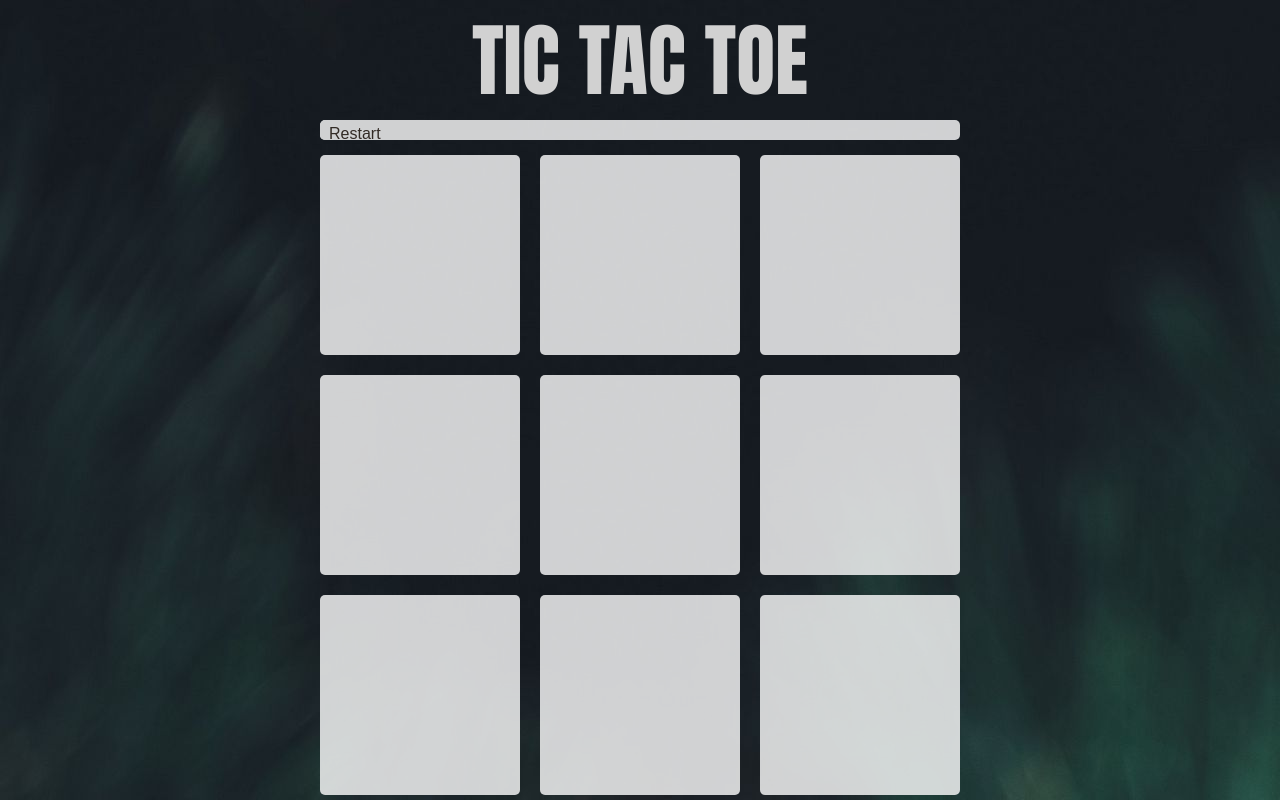
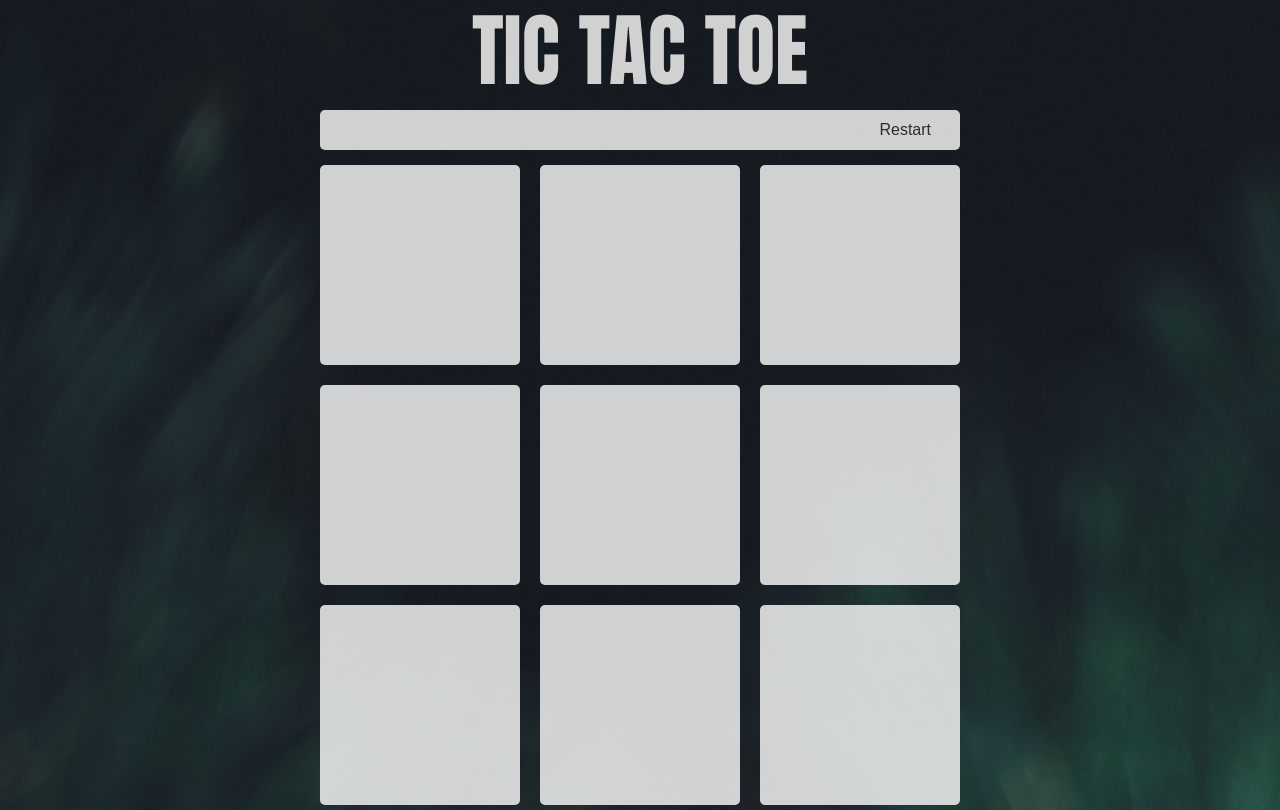
Before and after one commit to davinahouquet/Exo-3-JS-Tic-Tac-Toe-Game, a plain HTML site: page index.html in a window 1280 px wide. Drawn offline with Linux system fonts and the light colour scheme.

Commit message:
Align score div

```diff
--- a/index.html
+++ b/index.html
@@ -15,6 +15,7 @@
 
         <div class="score">
             <div id="winningMessageText"></div>
+            <button class="button"></button>
         </div>
 
 
--- a/style.css
+++ b/style.css
@@ -64,16 +64,21 @@ h1{
 }
 
 .score{
+    display: flex;
+    justify-content: right;
+    align-items: center;
     width: 640px;
-    height: auto;
+    height: 50px;
     margin-bottom: 10px;
     background-color: white;
     opacity: 80%;
     border-radius: 5px;
     overflow: hidden;
+    padding: 20px;
  }
 
  button{
+    justify-content: right;
     border-radius : 5px;
     font-size: 1rem;
     background-color: white;
@@ -90,7 +95,10 @@ h1{
  }
 
  #winningMessageText{
+    padding: 170px;
     font-family: sans-serif;
     color: black;
     text-align: center;
+    align-items: center;
+    font-size: 2em;;
  }
```
